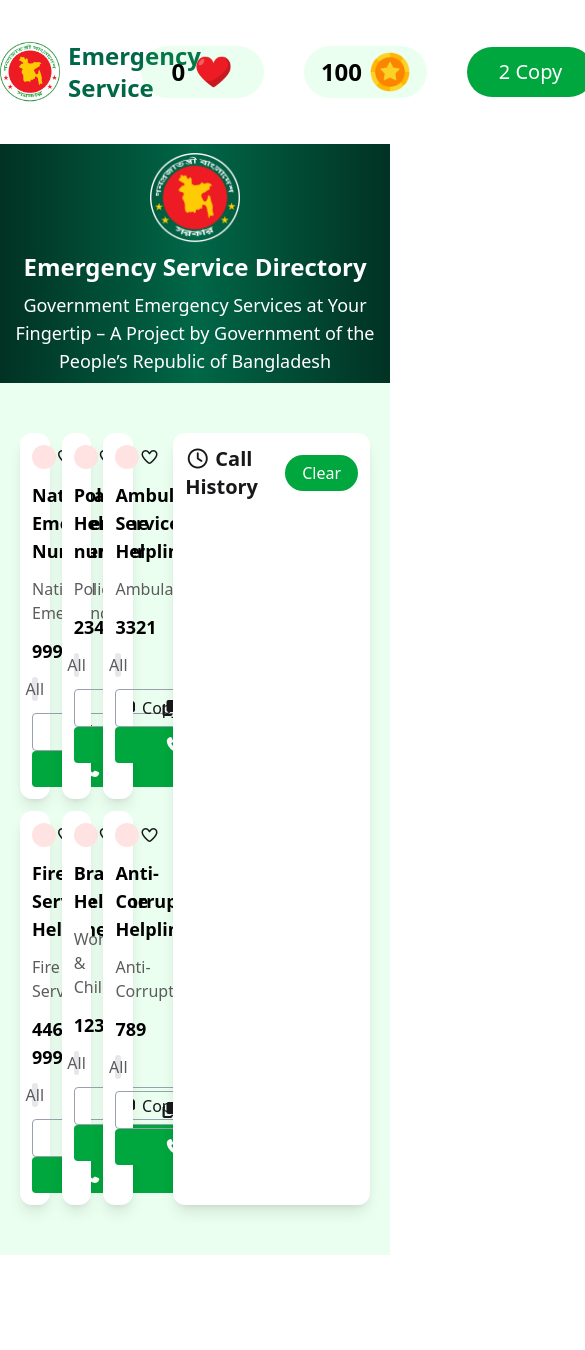
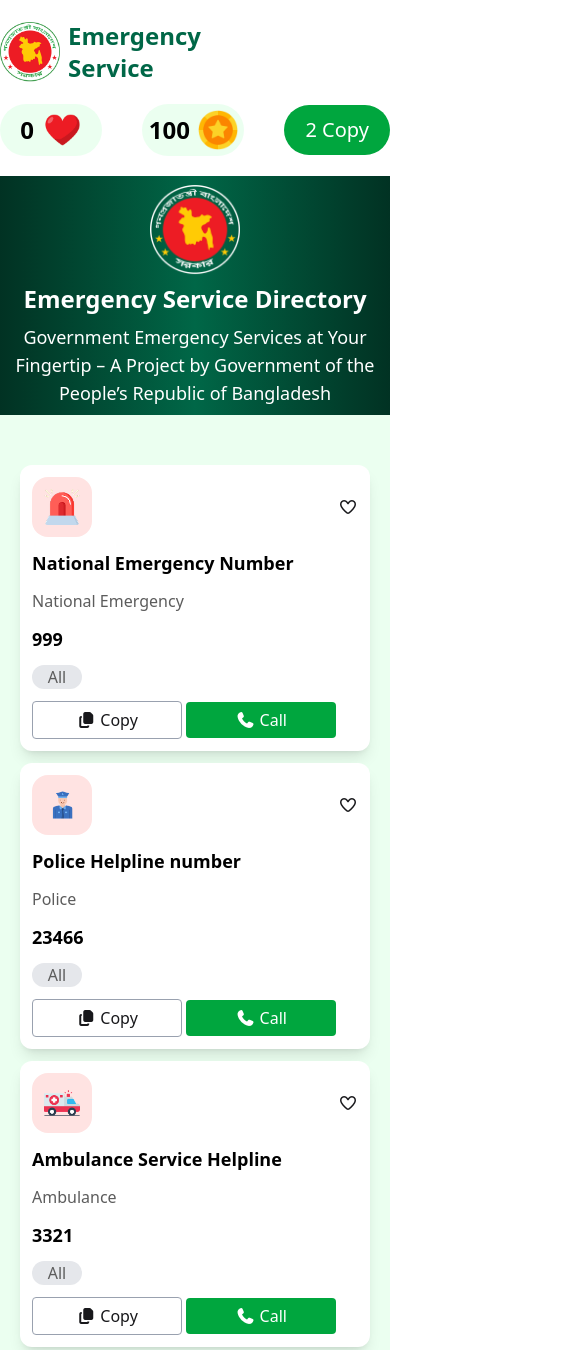
Before and after one commit to RTArony/Emergency-Service-Hotline, a plain HTML site: page index.html in a window 390 px wide. Shown: the top 1350 px of the page, 585 px wide, since content can reach past the window. Before the commit the page ends 1255 px from the top, so only its background shows below. Drawn offline with nearby package versions, Linux system fonts and the light colour scheme.

Commit message:
Responsive Features

```diff
--- a/index.html
+++ b/index.html
@@ -21,8 +21,8 @@
 <body>
     <header>
         <!-- navbar -->
-        <nav class="flex items-center justify-between max-w-[1440px] mx-auto my-10">
-            <div class="flex items-center gap-2">
+        <nav class="sm:flex items-center justify-between max-w-[1440px] mx-auto my-5">
+            <div class="flex items-center gap-2 my-5">
                 <img class="w-15 h-auto" src="assets/logo.png" alt="">
                 <h3 class="text-2xl font-extrabold text-[#006747]">Emergency <br> Service</h3>
             </div>
@@ -49,9 +49,9 @@
     </header>
 
     <main class="bg-[#41ff6b1a] max-w-[1440px] mx-auto px-[20px] py-[50px]">
-        <section class="flex gap-10">
+        <section class="sm:flex gap-10">
             <!-- card section -->
-            <div class="max-w-[1100px] grid grid-cols-3 gap-3">
+            <div class="max-w-[1100px] grid sm:grid-cols-3 gap-3">
                 <!-- single card -->
                 <div class="rounded-xl max-w-[350px] bg-white p-3 space-y-3   shadow-lg">
                     <div class="flex items-center justify-between">
```
